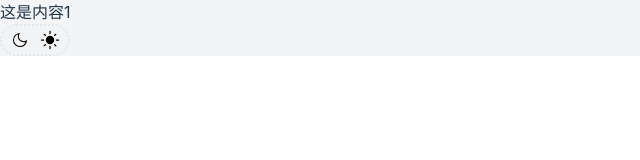
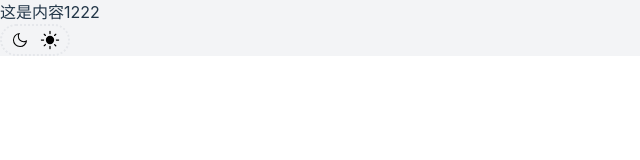
Before and after one commit to yijianweii/arcane, a React (Vite) app: page / in a window 1280 px wide. Shown: the top 160 px of the page, without its empty margins (0-640 px from the left). Built offline with nearby package versions, Linux system fonts and the light colour scheme.

Commit message:
🐛 fix: 测试

```diff
--- a/src/App.jsx
+++ b/src/App.jsx
@@ -6,7 +6,7 @@ function App() {
     <>
       <div className={`${theme}`}>
         <div  className="dark:bg-gray-800 bg-gray-100">
-          <div>这是内容1</div>
+          <div>这是内容1222</div>
           <div className="flex justify-between w-[70px] border-2 border-dotted rounded-full py-1 px-2">
             <svg
               className="cursor-pointer"
```
